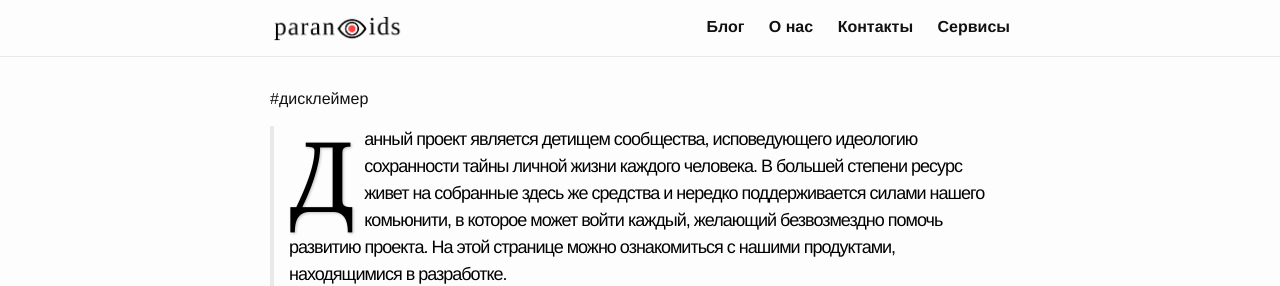
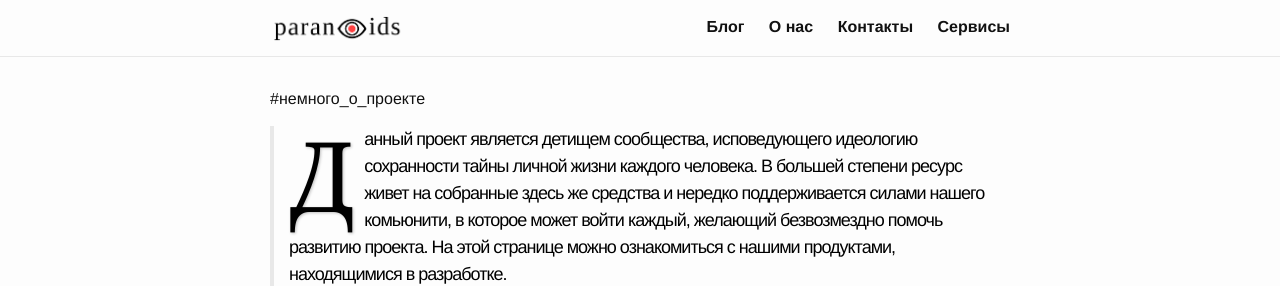
Before and after one commit to 2b7E1n6D0e5R7/2b7E1n6D0e5R7.github.io, a Jekyll site: the page built from _pages/services.md, in a window 1280 px wide. Shown: the top 286 px of the page. Built offline with Jekyll 4.4.1, drawn with Linux system fonts in a browser that asks for light colours.

Commit message:
Update services.md

```diff
--- a/_pages/services.md
+++ b/_pages/services.md
@@ -3,7 +3,7 @@ layout: default
 title: Сервисы
 permalink: /services/
 ---
-#дисклеймер
+#немного_о_проекте
 > <b class="bukvica">Д</b>анный проект является детищем сообщества, исповедующего идеологию сохранности тайны личной жизни каждого человека. В большей степени ресурс живет на собранные здесь же средства и нередко поддерживается силами нашего комьюнити, в которое может войти каждый, желающий безвозмездно помочь развитию проекта. На этой странице можно ознакомиться с нашими продуктами, находящимися в разработке.
 
 <h1 id="сервисы-в-разработке"><i class="fa fa-cog" aria-hidden="true"></i> Сервисы в разработке</h1>
```
